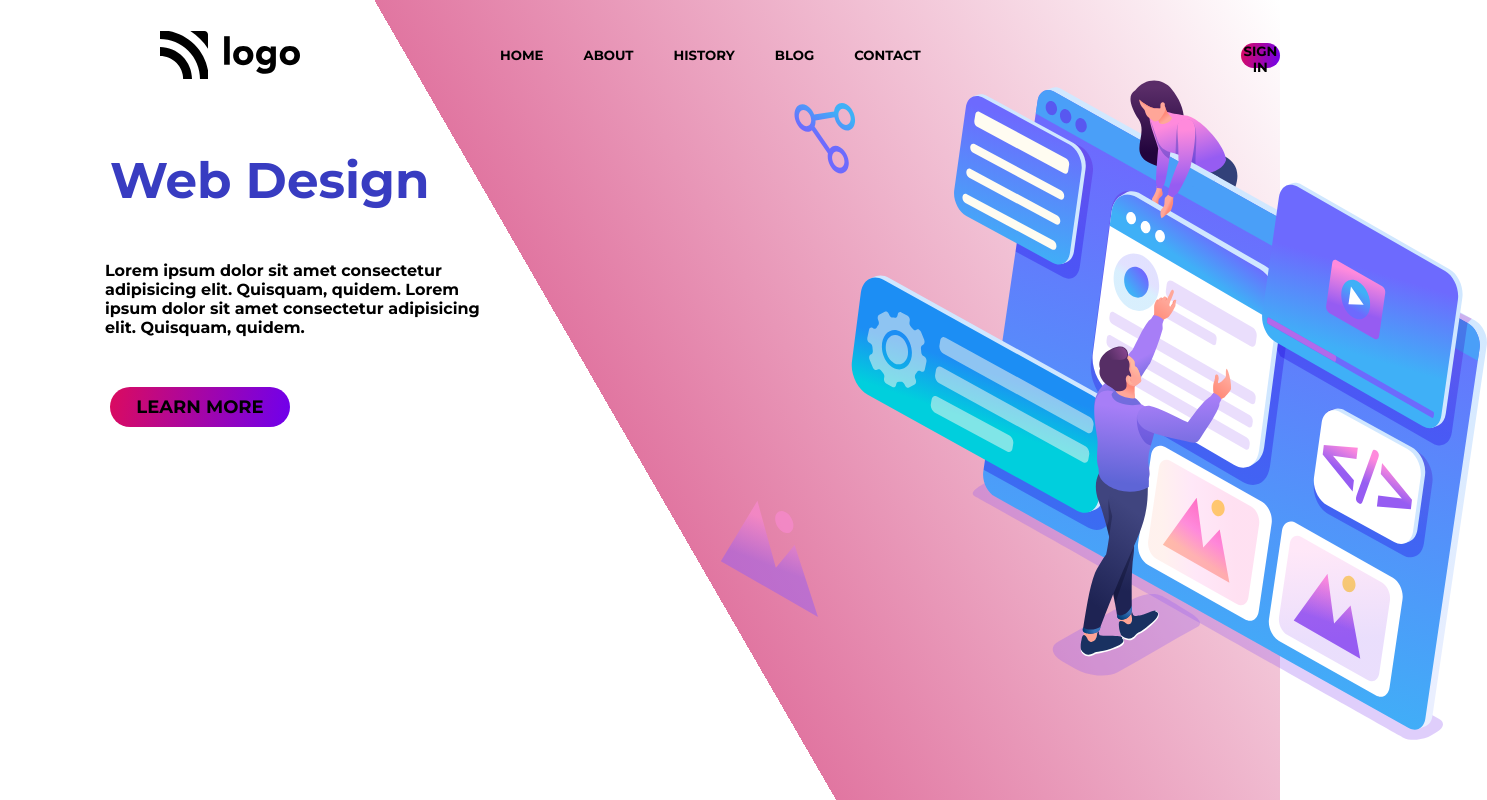
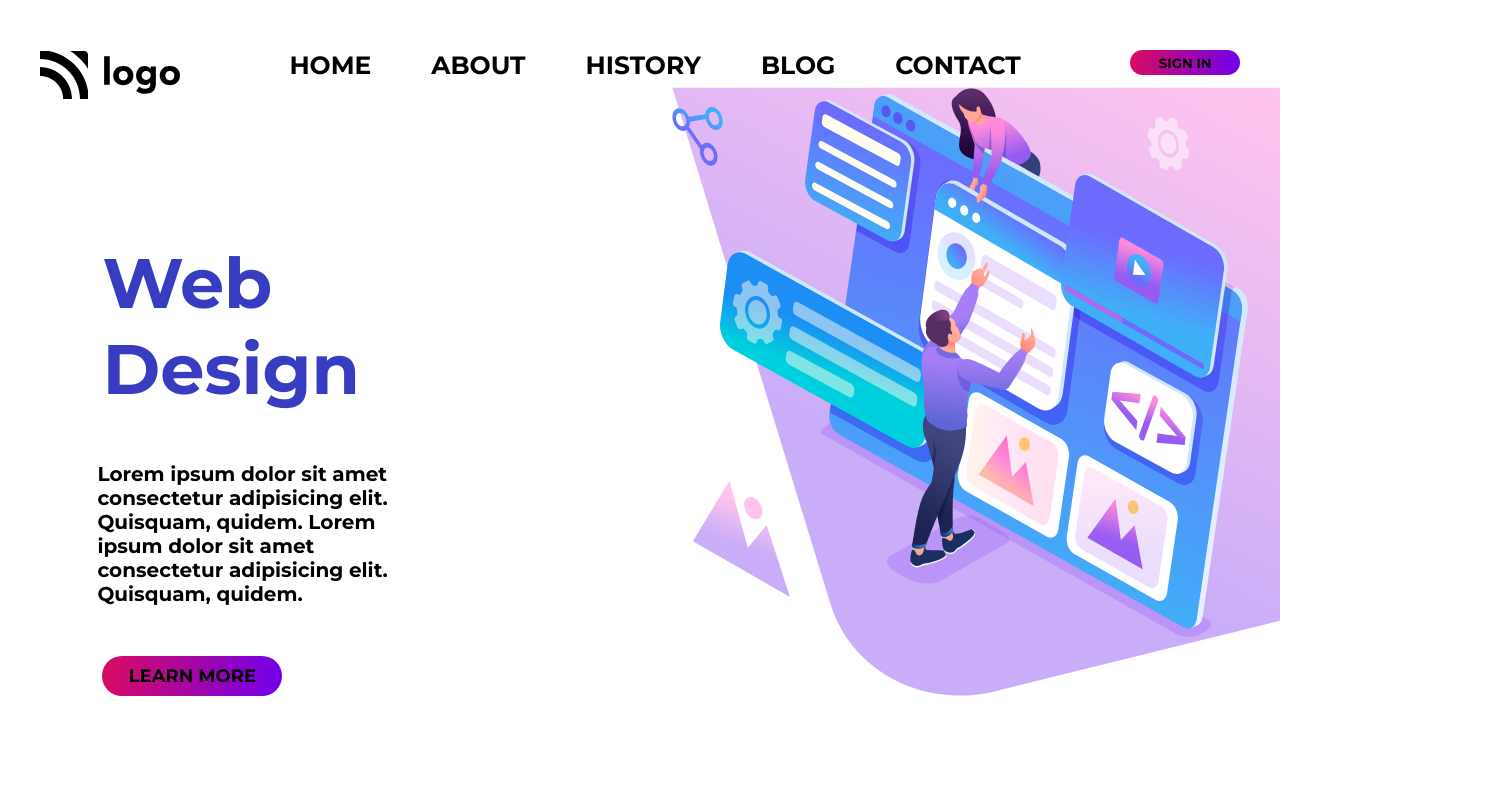
Before and after one commit to amarjeetk123/Eeigth-project, a website: page index.html in a window 1280 px wide. Shown: the whole page, 1487 px wide, since content can reach past the window. Drawn offline with Linux system fonts and the light colour scheme.

Commit message:
addinga screenshot of my web-page in readme and some moification done in css

```diff
--- a/css/index.css
+++ b/css/index.css
@@ -8,28 +8,36 @@
     font-family: 'Montserrat', sans-serif;
 }
 .main-div{
-    height: 100vh;
-    background: linear-gradient( 60deg , white 48% ,#e176a1 40%,#ffffff );
-    position: relative;
+    height: auto;
+    width: 100%;
+    display: flex;
+
 }
+.left-color{
+    /* background-color: #6F00ED; */
+    width: 53%;
+    height: 98vh;
+}
+
 nav{
+    margin-top: 20px;
+    position: absolute;
     width: 100% ;
     display: flex ;
-    align-items: center;
-    position:absolute;
+    justify-content: space-around;
 }
 
 nav img{
-    margin-left: 160px;
     margin-top: 30px;
 }
 .nav-items{
    display: flex;
    margin-top: 30px;
-   margin-left: 180px;
 }
 .nav-item{
   margin: 0px 20px;
+  margin: 0px 30px;
+  font-size: 25px;
 
 }
 button{
@@ -43,29 +51,24 @@ button:hover{
 }
 .signin-btn{
     width: 110px;
-    margin-left: 300px;
     margin-top: 30px;
     height: 25px;
     border: none;
     border-radius: 30px;
 }
-.intro-section{
-    height: 90vh;
-    width: 40%;
 
-    display: flex;
-
-}
 .left-section{
-    padding-top: 150px;
-    padding-left: 110px;
+    position: absolute;
+    top: 30%;
+    left: 8%;
+    width: 23%;
 }
 .left-section h1{
-   font-size: 50px;
+   font-size: 70px;
    color: #383CC1;
 }
 .left-section h4{
-    width: 400px;
+    font-size: 20px;
   margin-top: 50px;
   margin-left: -5px;
  }
@@ -77,22 +80,28 @@ button:hover{
     height: 40px;
     margin-top: 50px;
  }
+ .right-color{
+    width: 48%;
+    height: 98vh;
+}
+.cover-image{
 
-.imgs-div{
-    width:600px ;
-    position: absolute;
-    margin-top: 80px;
-    margin-left: 700px;
+    height: 98vh;
+    width: 100%;
 }
  .vector-img{
     position: absolute;
-    margin-top: 420px;
+    top: 60%;
     margin-left: 20px;
  }
  .main-image{
+    width: 45%;
     position: absolute;
+    top: 11%;
  }
  .vector-dot{
-    margin-top: 430px;
-    margin-left: 75px;
+    position: absolute;
+    top: 62%;
+  margin-left: 72px;
+
  }
--- a/index.html
+++ b/index.html
@@ -15,6 +15,7 @@
   </head>
   <body>
     <div class="main-div">
+     <div class="left-color">
 
       <nav>
         <img src="./images/logo.svg" alt="logo" />
@@ -37,7 +38,10 @@
           </h4>
           <button class="learn-more-btn">LEARN MORE</button>
         </div>
+     </div>
+    </div>
 
+      <div class="right-color">
         <div class="imgs-div">
           <img src="./images/vector.svg" alt="vector-img" class="vector-img" />
           <img
@@ -46,7 +50,9 @@
             class="vector-dot"
           />
 
-            <img src="./images/intro-img.svg" alt="intro-img" height="660px" class="main-image"/>
+            <img src="./images/intro-img.svg" alt="intro-img" class="main-image"/>
+            <img src="./images/backcover.svg" alt="backcover" class="cover-image"/>
+          </div>
       </div>
     </div>
   </body>
```
Also changed, not shown: web-page.jpg (deleted), web-page.png (added). Lines whose indentation alone changed are shown as unchanged.
